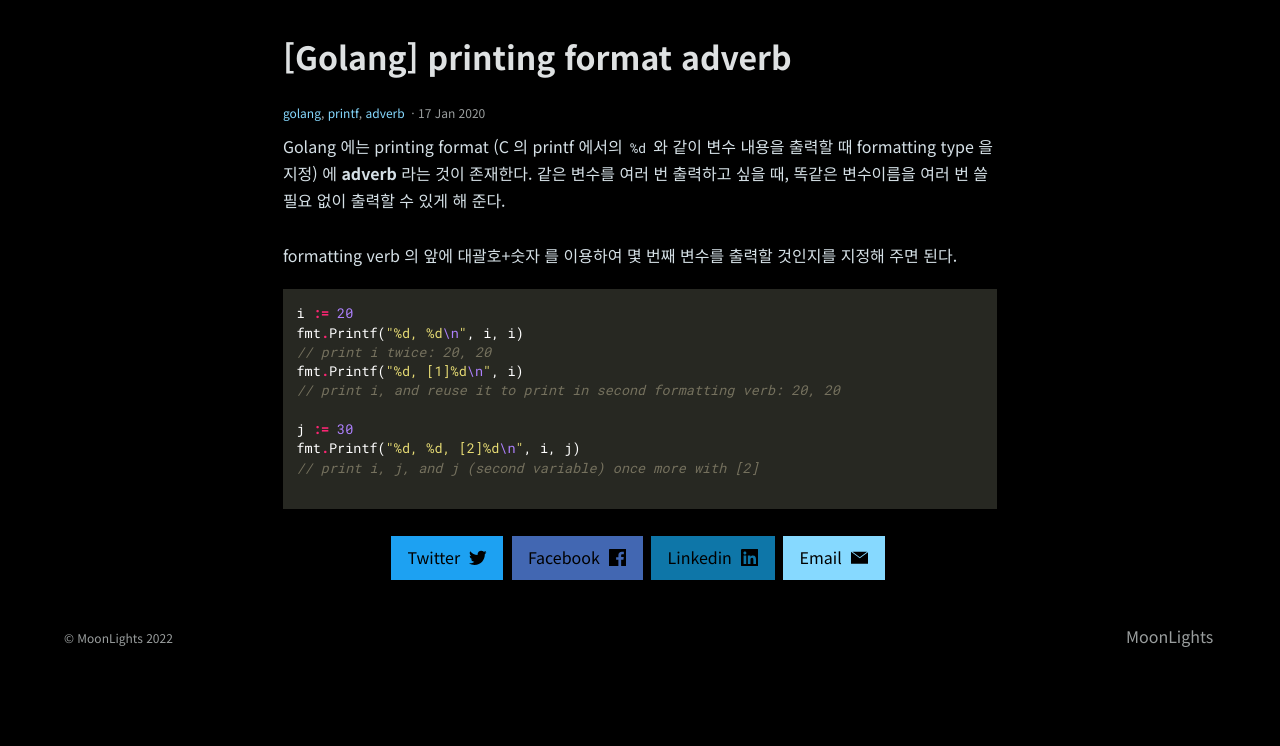
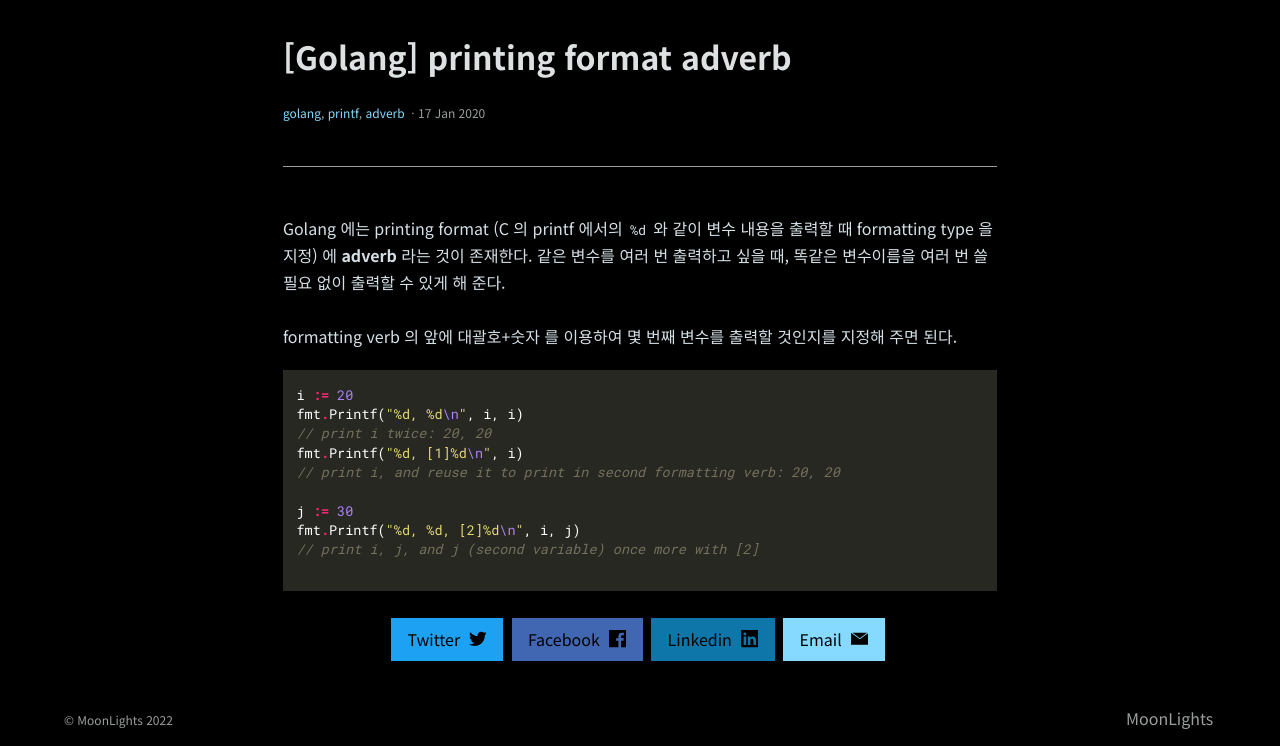
Before and after one commit to aiceru/aiceru.github.io, a Jekyll site: the page built from _posts/2020-01-17-go-adverb.md, in a window 1280 px wide. Shown: the part 382-1128 px from the top of the page. Built offline with Jekyll 4.4.1, drawn with Linux system fonts in a browser that asks for light colours; comment, search, counter and statistics services are not loaded; before the commit the page ends 1046 px from its top, so only the background shows below that.

Commit message:
fix post layout

```diff
--- a/_layouts/post.html
+++ b/_layouts/post.html
@@ -4,23 +4,15 @@ layout: default
 
 {% include site-header.html %}
 
-<main class="main  container">
-
-  <article class="article  article--post  content  typeset">
-
+<main class="main container">
+  <article class="article article--post content typeset">
     <h1>{{ page.title }}</h1>
     {% include post-meta.html %}
-
-    {{ content }}
-
-    {% include nav-share.html %}
-
-    {% include post-comments.html %}
-
+    <hr />
+    {{ content }} {% include nav-share.html %} {% include post-comments.html %}
   </article>
 
   {% if page.aside == true %}{% include site-aside.html %}{% endif %}
-
 </main>
 
 {% include site-footer.html %}
```
